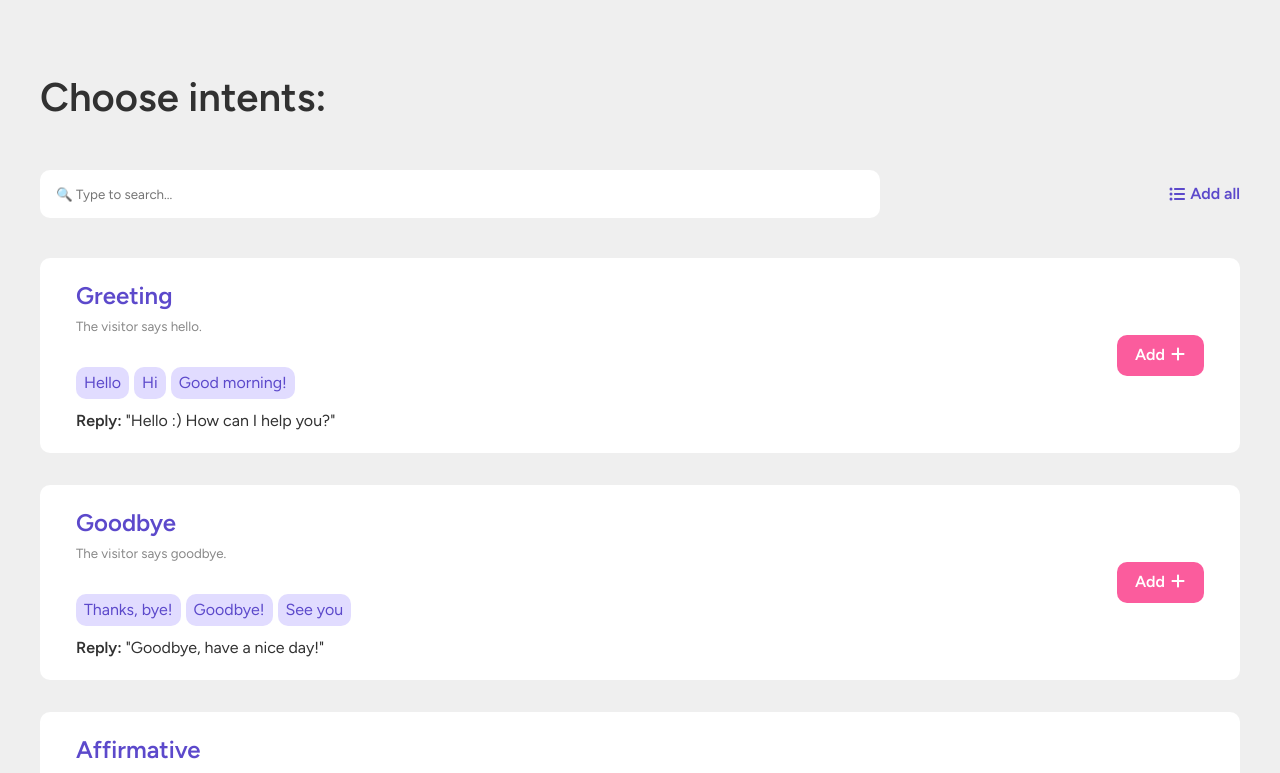
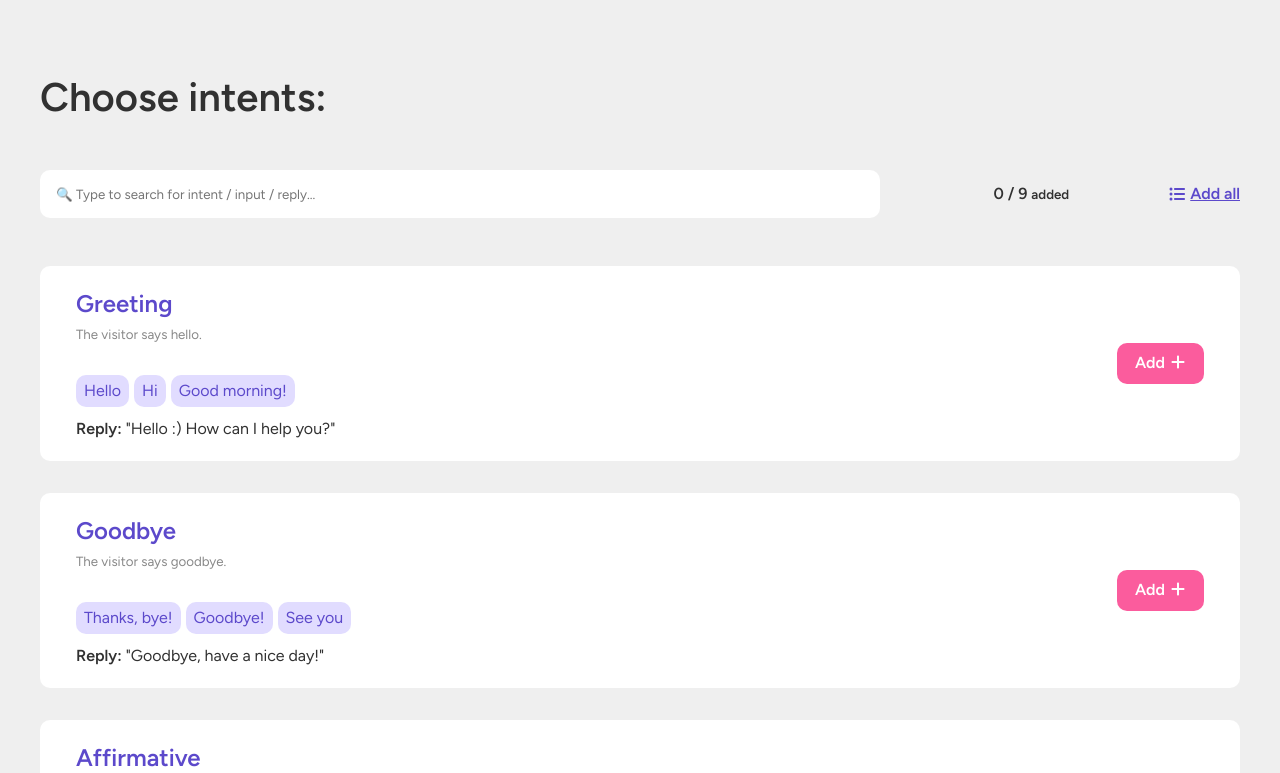
Before and after one commit to arijitpatra/aibot-intents, a React (Vite) app: page / in a window 1280 px wide. Shown: the top 773 px of the page. Built offline with nearby package versions, Linux system fonts and the light colour scheme.

Commit message:
counter added for better UX
counter added for better UX

```diff
--- a/src/components/IntentsContainer/IntentsContainer.module.scss
+++ b/src/components/IntentsContainer/IntentsContainer.module.scss
@@ -3,23 +3,39 @@
   justify-content: space-between;
   position: sticky;
   top: 0;
-  padding: 1rem 0 0.5rem 0;
+  padding: 1rem 0;
   background-color: var(--gray);
+  flex-direction: column;
+  gap: 10px;
+
+  @media screen and (min-width: 1280px) {
+    flex-direction: row;
+  }
 
   & > input {
+    @media screen and (min-width: 1280px) {
       width: 70%;
     }
+  }
+}
 
-  & > span {
+.selectionControls {
+  font-weight: var(--fontWeightBold);
+  display: flex;
+  align-items: center;
+  justify-content: space-between;
+  gap: 100px;
+}
+
+.bulkSelection {
   color: var(--primary);
-    font-weight: var(--fontWeightBold);
   cursor: pointer;
   display: flex;
   align-items: center;
   gap: 5px;
+  text-decoration: underline;
 
   &:hover {
     color: var(--primaryDark);
   }
 }
-}
--- a/src/components/IntentsContainer/IntentsContainer.tsx
+++ b/src/components/IntentsContainer/IntentsContainer.tsx
@@ -3,10 +3,13 @@ import styles from "./IntentsContainer.module.scss";
 import intents from "../../../public/intents.json";
 import { FaListUl } from "react-icons/fa6";
 import { ChangeEvent, useState } from "react";
-import { ADD_ALL, REMOVE_ALL } from "../../constants";
+import {
+  ADD_ALL,
+  REMOVE_ALL,
+  ADDED,
+  BLANK_STATE_MESSAGE,
+} from "../../constants";
 import Search from "../Search";
-
-console.log(intents);
 
 const IntentsContainer = () => {
   // TODO: alternate approach instead of array - Set or Object
@@ -49,12 +52,26 @@ const IntentsContainer = () => {
   return (
     <>
       <div className={`${styles.searchAndSelection}`}>
-        <Search onSearchChange={handleSearch} value={searchValue} />
-        <span onClick={handleBulkSelectionToggle}>
-          <FaListUl />
-          {selectedIntentIds.length !== intents.length ? ADD_ALL : REMOVE_ALL}
-        </span>
+        <Search
+          onSearchChange={handleSearch}
+          value={searchValue}
+          placeholder="Type to search for intent / input / reply..."
+        />
+        <div className={`${styles.selectionControls}`}>
+          <div>
+            {selectedIntentIds.length} / {intents.length} <small>{ADDED}</small>
+          </div>
+          <div
+            onClick={handleBulkSelectionToggle}
+            className={`${styles.bulkSelection}`}
+          >
+            <FaListUl />
+            {selectedIntentIds.length !== intents.length ? ADD_ALL : REMOVE_ALL}
+          </div>
+        </div>
       </div>
+
+      {filteredIntents.length === 0 ? { BLANK_STATE_MESSAGE } : null}
 
       {filteredIntents?.map((intent) => (
         <Intent
--- a/src/constants/index.ts
+++ b/src/constants/index.ts
@@ -2,3 +2,5 @@ export const ADD = "Add";
 export const ADD_ALL = `${ADD} all`;
 export const REMOVE = "Remove";
 export const REMOVE_ALL = `${REMOVE} all`;
+export const ADDED = "added";
+export const BLANK_STATE_MESSAGE = "No matching intents!";
```
Lines whose indentation alone changed are shown as unchanged.
